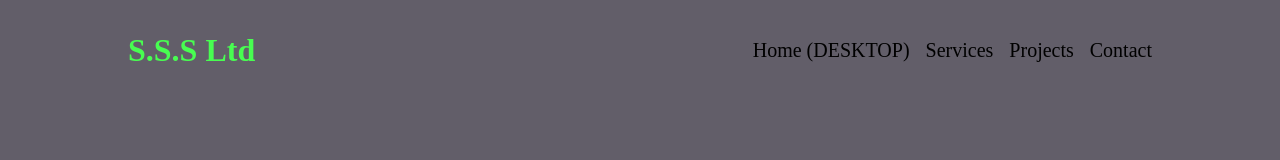
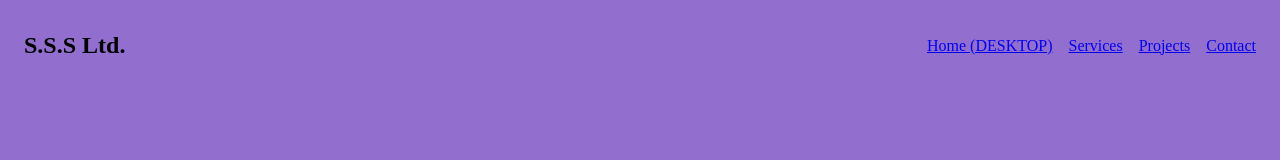
Before and after one commit to WadieBenabdouh/sidebar-js, a plain HTML site: page index.html in a window 1280 px wide. Drawn offline with Linux system fonts and the light colour scheme.

Commit message:
FINALLY DONE

```diff
--- a/index.html
+++ b/index.html
@@ -4,7 +4,7 @@
 <head>
     <meta charset="UTF-8">
     <meta name="viewport" content="width=device-width, initial-scale=1.0">
-	<title>Code Boss</title>
+    <title>Sidebar JS</title>
 
     <link rel="preconnect" href="https://fonts.gstatic.com" />
     <link
@@ -17,19 +17,21 @@
 <body>
     <header>
         <div class="container">
-			<h2><span>S.S.S</span> Ltd</h2>
-			<nav><!--nav for desktop view -->
+            <h2>S.S.S Ltd.</h2>
+            <nav>
                 <a href="#">Home (DESKTOP)</a>
                 <a href="#">Services</a>
                 <a href="#">Projects</a>
                 <a href="#">Contact</a>
             </nav>
+
             <button class="hamburger">
                 <div class="bar"></div>
             </button>
         </div>
     </header>
 
+    <!-- Mobile Nav -->
     <nav class="mobile-nav">
         <a href="#">Home</a>
         <a href="#">Services</a>
@@ -38,5 +40,4 @@
     </nav>
     <script src="main.js"></script>
 </body>
-
 </html>
--- a/main.css
+++ b/main.css
@@ -5,7 +5,7 @@
 }
 
 body {
-    background-color: #625e69;
+    background-color: #926ecf;
 }
 
 header {
@@ -14,9 +14,17 @@ header {
     z-index: 100;
 }
 
-.container {
-    margin: 0 auto;
-    padding-inline: 128px;
+header .container {
+    display: flex;
+    justify-content: space-between;
+    align-items: center;
+    padding-top: 2em;
+    padding-inline: 1.5em;
+}
+
+header .container nav {
+    display: flex;
+    gap: 1em;
 }
 
 .hamburger {
@@ -27,20 +35,18 @@ header {
 }
 
 .hamburger .bar {
+    display: block;
     background-color: red;
-    display: block;
-    width: 100%;
     height: 5px;
     margin: 6px 0px;
-    transition: 0.3s
-        /*animation when clicked*/
+    transition: 0.3s;
+    /*animation when clicked*/
 }
 
 .hamburger:after,
 .hamburger:before {
     content: '';
     display: block;
-    width: 100%;
     height: 5px;
     background-color: #fff;
     margin: 6px 0px;
@@ -48,6 +54,7 @@ header {
         /*animation when clicked*/
 }
 
+/*JS method*/
 .hamburger.is-active:before {
     transform: rotate(-45deg) translate(-8px, 6px);
 }
@@ -60,6 +67,9 @@ header {
     opacity: 0;
 }
 
+/*END*/
+
+/* Mobile nav work */
 .mobile-nav {
     display: flex;
     flex-direction: column;
@@ -69,10 +79,10 @@ header {
     left: 100%;
     width: 100%;
     min-height: 100vh;
+    padding-top: 120px;
     z-index: 90;
-    background-color: #12002F;
-    padding-top: 120px;
-    transition: 0.2s
+    background-color: #d1e65a;
+    transition: 0.2s;
 }
 
 .mobile-nav.is-active {
@@ -81,68 +91,34 @@ header {
 }
 
 .mobile-nav a {
+    background-color: #e97210;
     width: 100%;
+    /*PERFECT TILE ^*/
     max-width: 200px;
     margin: 0 auto;
-    /*center links*/
+    /*center links ^*/
     text-align: center;
     padding: 12px;
     border-radius: 10px;
-    background-color: #e97210;
     color: #000000;
-    text-decoration: none
+    text-decoration: none;
 }
 
 .mobile-nav a:hover {
     background-color: #a89ac7
 }
 
-header .container {
-    padding-top: 32px;
-    display: flex;
-    justify-content: space-between;
-    align-items: center;
-}
-
-header .container h2 {
-    color: #48fd51;
-    font-size: 32px;
-}
-
-header .container nav {
-    display: grid;
-    grid-gap: 16px;
-    grid-template-columns: repeat(4, auto)
-}
-
-header .container nav a {
-    color: inherit;
-    font-size: 20px;
-    text-decoration: none;
-}
-
 /*MEDIA QUERIES*/
-@media (max-width: 1024px) {
-    .container {
-        padding-left: 64px;
-        padding-right: 64px
-    }
-}
-
-@media (max-width: 767px) {
-    .container {
-        padding-left: 32px;
-        padding-right: 32px
-    }
-}
 
 @media (min-width: 768px) {
+
+    /* burger disappears */
     .mobile-nav {
-        display: none
+        display: none;
     }
 
     .hamburger {
-        display: none
+        display: none;
     }
 }
 
@@ -151,3 +127,10 @@ header .container nav a {
         display: none
     }
 }
+
+@media (max-width: 1080px) {
+    .container {
+        padding-left: 64px;
+        padding-right: 64px;
+    }
+}
```
Lines whose indentation alone changed are shown as unchanged.
